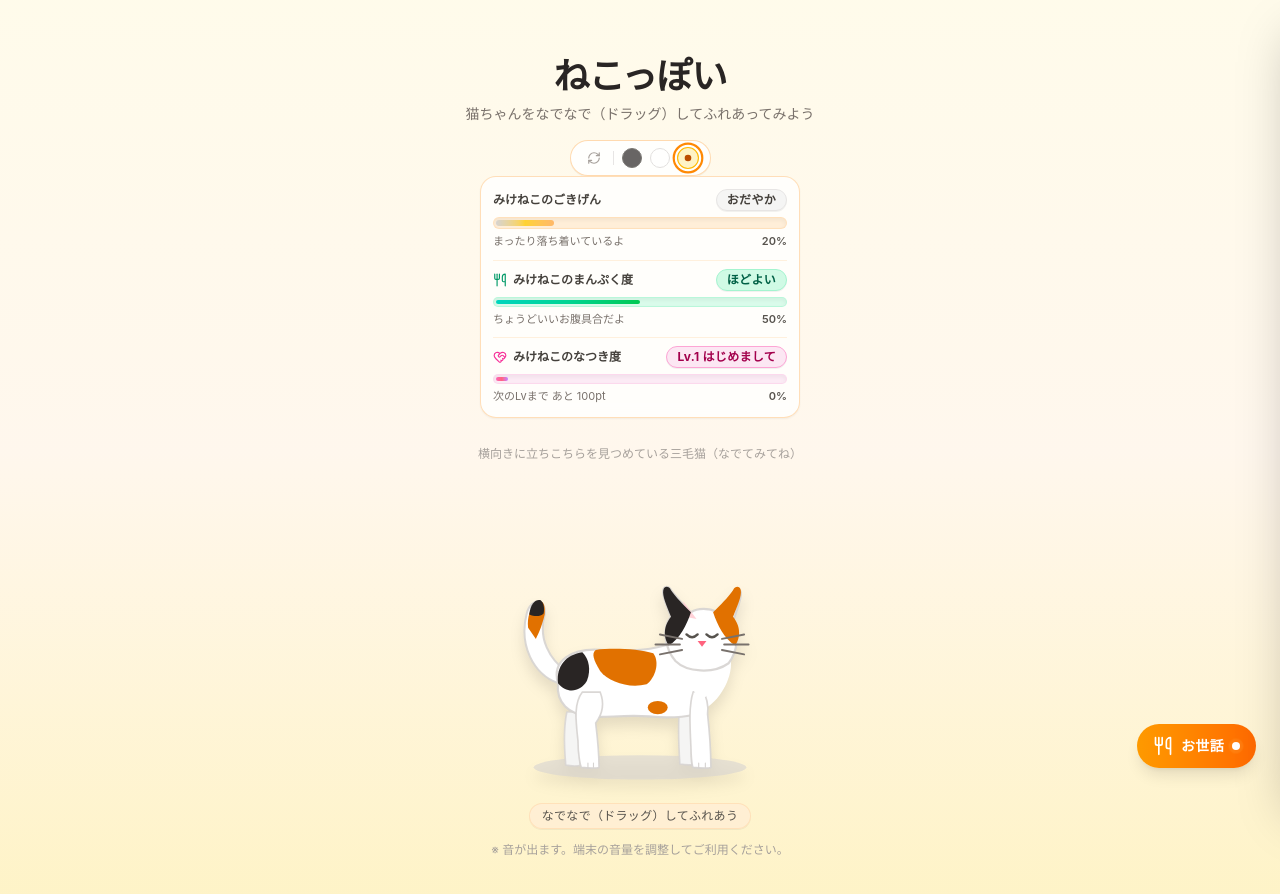
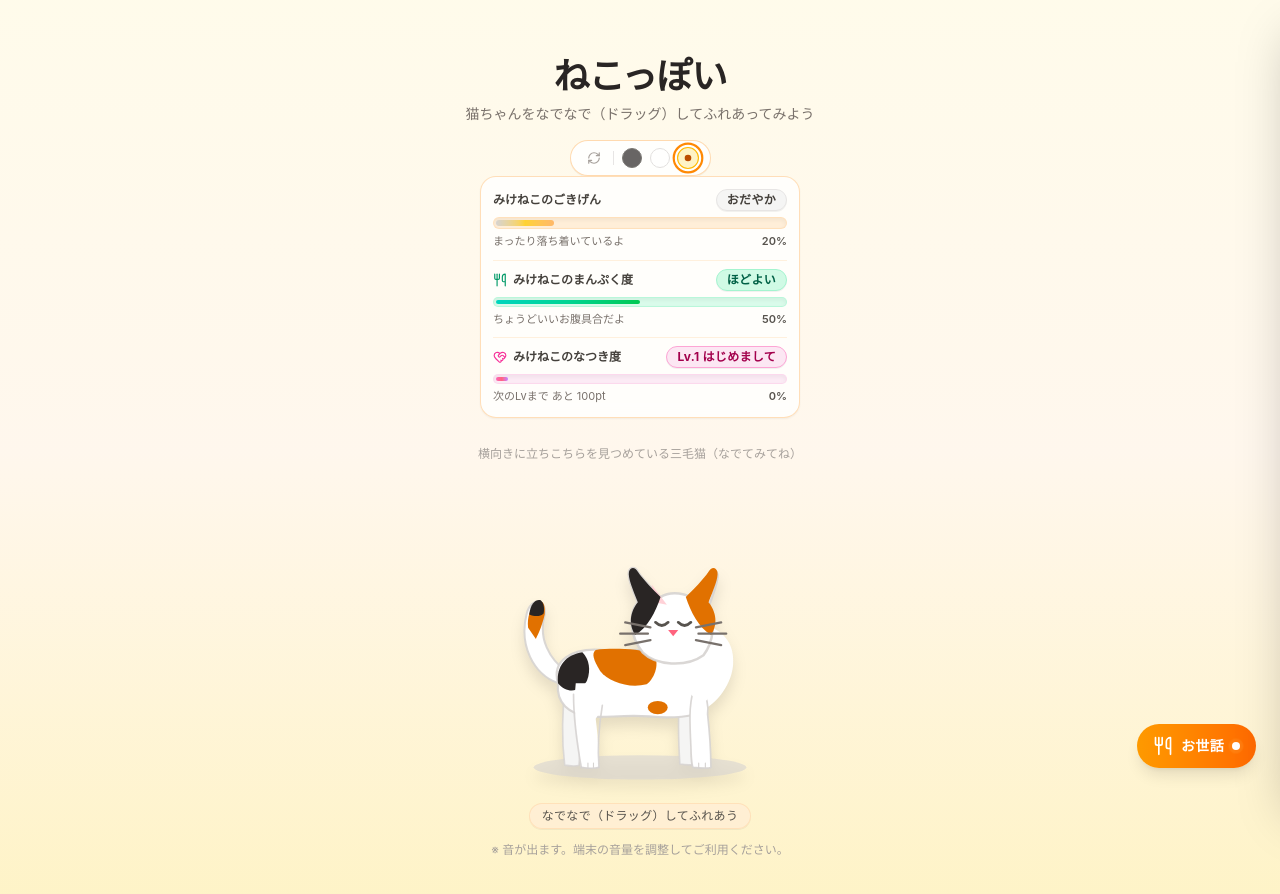
Before and after one commit to chyu25501-sudo/cat-room, a React (Vite) app: page / in a window 1280 px wide. Both pictures are taken after a click on the radio button 687 px from the left and 158 px from the top of the page. Shown: the top 894 px of the page. Built offline with nearby package versions, Linux system fonts and the light colour scheme.

Commit message:
fix: 三毛猫の顔サイズ拡大調整、左後ろ足の接続改善、および右後ろ足付け根の境界横線の除去

```diff
--- a/src/components/cats/CalicoCat.tsx
+++ b/src/components/cats/CalicoCat.tsx
@@ -6,7 +6,7 @@ import { CatShapeProps } from './BlackCat.tsx';
  * 3種類目の猫「みけねこ（calico）」コンポーネント
  * 横向きに立ち、顔はこちら（正面）を向いていて、顔は右側、しっぽは左側にある姿勢。
  * 黒猫・白猫と統一された表情デザイン（優しい線画の目、ピンクの三角鼻、3本のひげ、条件付きチーク）を持ち、
- * 体と首・頭部が自然にシームレスに繋がっています。
+ * 体と首・足の付け根が自然にシームレスに繋がっています。
  */
 export const CalicoCat: React.FC<CatShapeProps> = ({
   isReacting = false,
@@ -70,15 +70,21 @@ export const CalicoCat: React.FC<CatShapeProps> = ({
       </g>
 
       {/* ===== 奥側の足（左後ろ足・左前足：少し暗めで立体感を表現） ===== */}
-      {/* 左後ろ足（奥側） */}
+      {/* 左後ろ足（奥側：胴体深部からしっかり生えている自然な立ち姿、離れないよう上部を深くまで延長） */}
       <path
-        d="M 64 142 C 60 160 62 178 63 190 C 68 191 75 191 76 190 C 76 178 74 158 72 142 Z"
+        d="
+          M 63 114
+          C 60 138 59 166 62 190
+          C 67 191 74 191 75 190
+          C 77 166 77 138 76 114
+          Z
+        "
         className="fill-stone-100 stroke-stone-300/80"
         strokeWidth="1.5"
       />
       {/* 左前足（奥側） */}
       <path
-        d="M 166 136 C 164 152 165 174 166 189 C 171 190 178 190 179 189 C 178 174 176 150 174 136 Z"
+        d="M 166 128 C 164 148 165 174 166 189 C 171 190 178 190 179 189 C 178 174 176 148 174 128 Z"
         className="fill-stone-100 stroke-stone-300/80"
         strokeWidth="1.5"
       />
@@ -87,9 +93,9 @@ export const CalicoCat: React.FC<CatShapeProps> = ({
       <path
         d="
           M 130 90
-          C 150 82 170 70 186 68
-          C 202 70 214 84 212 102
-          C 210 120 196 138 182 142
+          C 150 80 170 66 186 64
+          C 204 66 216 80 214 100
+          C 212 120 196 138 182 142
           C 170 144 154 132 144 116
           C 136 104 132 94 130 90 Z
         "
@@ -139,18 +145,42 @@ export const CalicoCat: React.FC<CatShapeProps> = ({
       <ellipse cx="146" cy="138" rx="9" ry="6" className="fill-amber-600" />
 
       {/* ===== 手前側の足（右後ろ足・右前足） ===== */}
-      {/* 右後ろ足（手前側：しっかりした大腿部から伸びる立ち姿） */}
+      {/* 右後ろ足（手前側：体の上に余計な横線が出ないよう、お尻・腰から滑らかに一体化） */}
+      {/* 1. 白の塗りベース（ストロークなしで胴体と滑らかに融合） */}
       <path
         d="
-          M 78 124
-          C 70 134 72 150 74 168
-          C 74 180 76 190 77 192
+          M 72 116
+          C 70 134 72 154 75 174
+          C 75 182 76 191 77 192
           C 84 193 92 193 93 192
-          C 93 182 92 168 90 152
-          C 96 144 98 134 94 124 Z
+          C 93 180 92 164 90 148
+          C 96 140 98 130 96 116 Z
         "
-        className="fill-white stroke-stone-300/90"
+        className="fill-white"
+      />
+      {/* 2. お腹側（前側）の大腿〜足首ライン（体の上に横線は引かず、大腿の前縁のみ描画） */}
+      <path
+        d="M 96 136 C 94 148 91 168 93 192"
+        className="stroke-stone-300/90"
         strokeWidth="1.5"
+        strokeLinecap="round"
+        fill="none"
+      />
+      {/* 3. お尻側（後ろ側）の大腿〜かかとライン */}
+      <path
+        d="M 70 126 C 70 146 73 170 77 192"
+        className="stroke-stone-300/90"
+        strokeWidth="1.5"
+        strokeLinecap="round"
+        fill="none"
+      />
+      {/* 4. 右後ろ足の足先ライン */}
+      <path
+        d="M 77 192 C 83 193 89 193 93 192"
+        className="stroke-stone-300/90"
+        strokeWidth="1.5"
+        strokeLinecap="round"
+        fill="none"
       />
       {/* 右後ろ足の爪先ディテール */}
       <path d="M 83 188 L 83 192 M 88 188 L 88 192" stroke="#d6d3d1" strokeWidth="1" strokeLinecap="round" />
@@ -171,20 +201,21 @@ export const CalicoCat: React.FC<CatShapeProps> = ({
       {/* 右前足の爪先ディテール */}
       <path d="M 183 188 L 183 192 M 189 188 L 189 192" stroke="#d6d3d1" strokeWidth="1" strokeLinecap="round" />
 
-      {/* ===== 胸元・首元のふんわりした白毛（胴体と頭部を一体化） ===== */}
+      {/* ===== 胸元・首元のふんわりした白毛（顔が大きくなっても胴体と頭部をシームレスに一体化） ===== */}
       <path
         d="
-          M 172 82
-          C 170 94 172 108 178 122
-          C 184 132 190 132 192 122
-          C 190 110 186 96 184 84 Z
+          M 166 76
+          C 164 92 168 110 176 126
+          C 184 136 192 136 194 122
+          C 192 106 188 92 186 78 Z
         "
         className="fill-white"
       />
 
-      {/* ===== 頭部と耳（正面向き：黒猫・白猫と統一された愛らしい耳と頭の形状） ===== */}
+      {/* ===== 頭部と耳（正面向き：少し大きく拡大して愛らしい存在感に調整） ===== */}
       <g
-        className={`transition-transform duration-300 origin-[186px_74px] ${
+        transform="translate(186, 75) scale(1.14) translate(-186, -75)"
+        className={`transition-transform duration-300 origin-[186px_75px] ${
           isReacting ? 'scale-105' : isHappy ? 'scale-102' : ''
         }`}
       >
```
